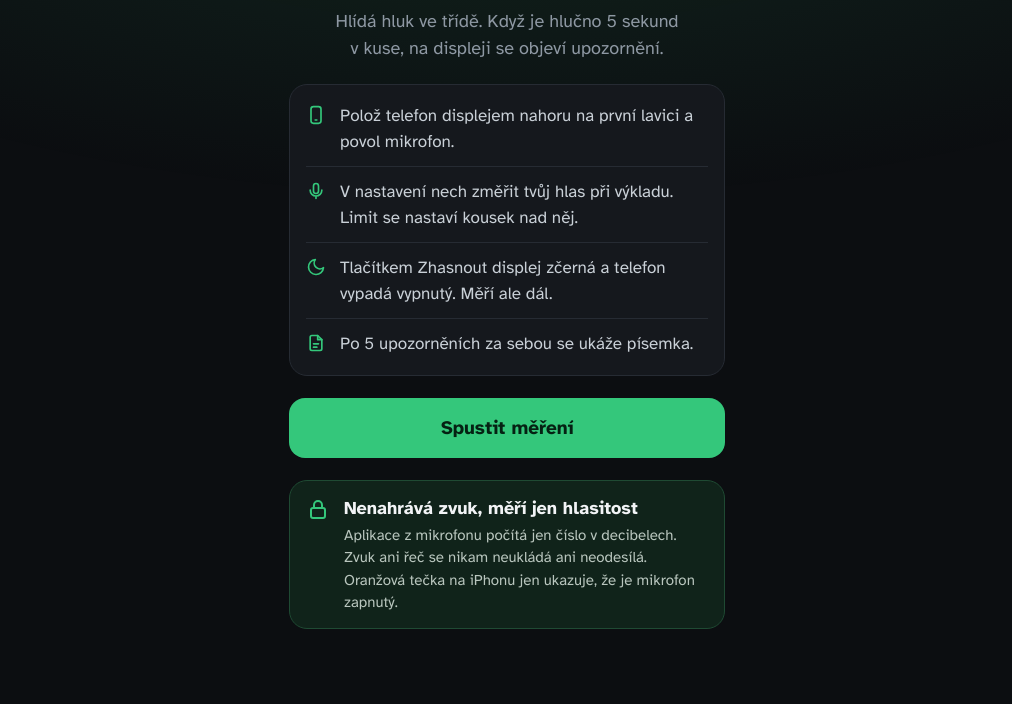
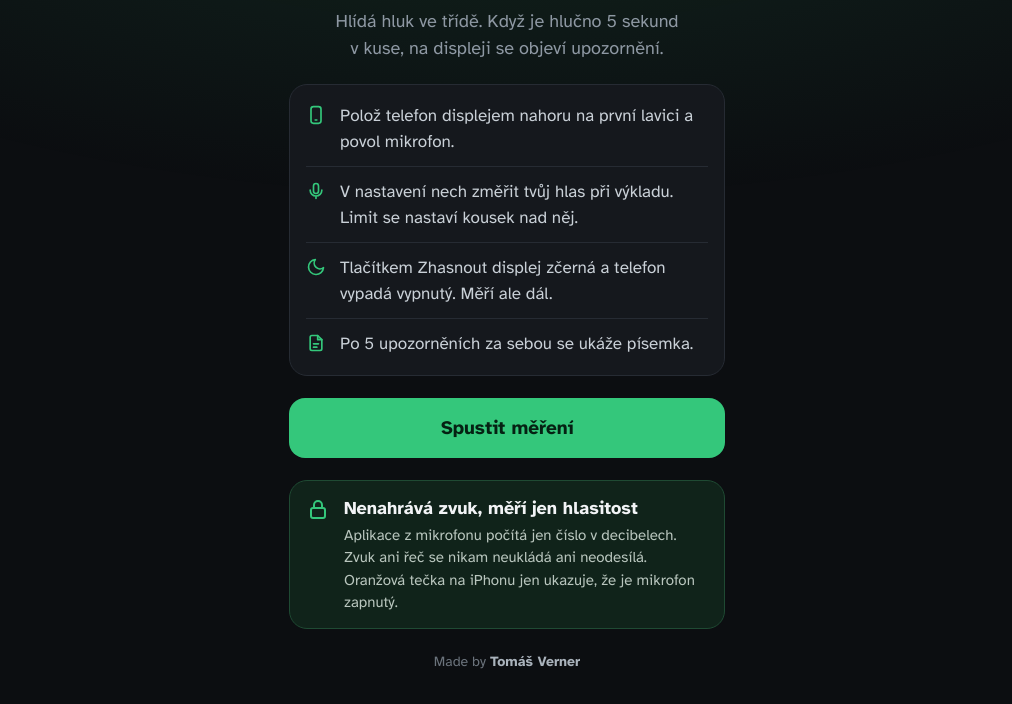
Before and after one commit to tomasverner6-hub/Tichomer-, a plain HTML site: page index.html in a window 1280 px wide. Shown: the part 254-958 px from the top of the page, without its empty margins (133-1145 px from the left). Before the commit the page ends 915 px from the top, so only its background shows below. Drawn offline with Linux system fonts and the light colour scheme.

Commit message:
Add "Made by Tomáš Verner" credit
Shown at the bottom of the start screen and of the settings sheet.

Co-Authored-By: Claude Opus 5.5 <noreply@anthropic.com>
Claude-Session: https://claude.ai/code/session_018UEDDRKF71BkW6Az7Zggco

```diff
--- a/index.html
+++ b/index.html
@@ -52,6 +52,8 @@ h1{font-size:46px;line-height:1.05;margin:0;text-align:center}
 .privacy svg{width:24px;height:24px;color:var(--ok);margin-top:2px}
 .privacy b{display:block;font-size:18px}
 .privacy span{display:block;color:#b9c6be;font-size:15px;margin-top:2px}
+.credit{margin:0;text-align:center;font-size:14px;color:#6b737c}
+.credit b{color:#aab3bc;font-weight:700}
 .privline{display:inline-flex;align-items:center;gap:6px;margin:2px 0 0;font-size:14px;color:var(--mute)}
 .privline svg{width:15px;height:15px}
 
@@ -189,6 +191,7 @@ input[type=text]{font:inherit;font-size:16px;width:100%;min-height:48px;padding:
   <button id="go" class="primary">Spustit měření</button>
   <div class="privacy" role="note"><svg class="i" viewBox="0 0 24 24"><rect x="5" y="11" width="14" height="10" rx="2"/><path d="M8 11V8a4 4 0 0 1 8 0v3"/></svg>
     <div><b>Nenahrává zvuk, měří jen hlasitost</b><span>Aplikace z mikrofonu počítá jen číslo v decibelech. Zvuk ani řeč se nikam neukládá ani neodesílá. Oranžová tečka na iPhonu jen ukazuje, že je mikrofon zapnutý.</span></div></div>
+  <p class="credit">Made by <b>Tomáš Verner</b></p>
 </main>
 
 <div id="app" class="hidden">
@@ -305,6 +308,7 @@ input[type=text]{font:inherit;font-size:16px;width:100%;min-height:48px;padding:
       </div>
     </div>
     <div class="btns2"><button id="resetBtn">Vynulovat počítadla</button><button id="closeSet" class="primary">Hotovo</button></div>
+    <p class="credit">Tichoměr · Made by <b>Tomáš Verner</b></p>
   </div>
 </div>
 
```
